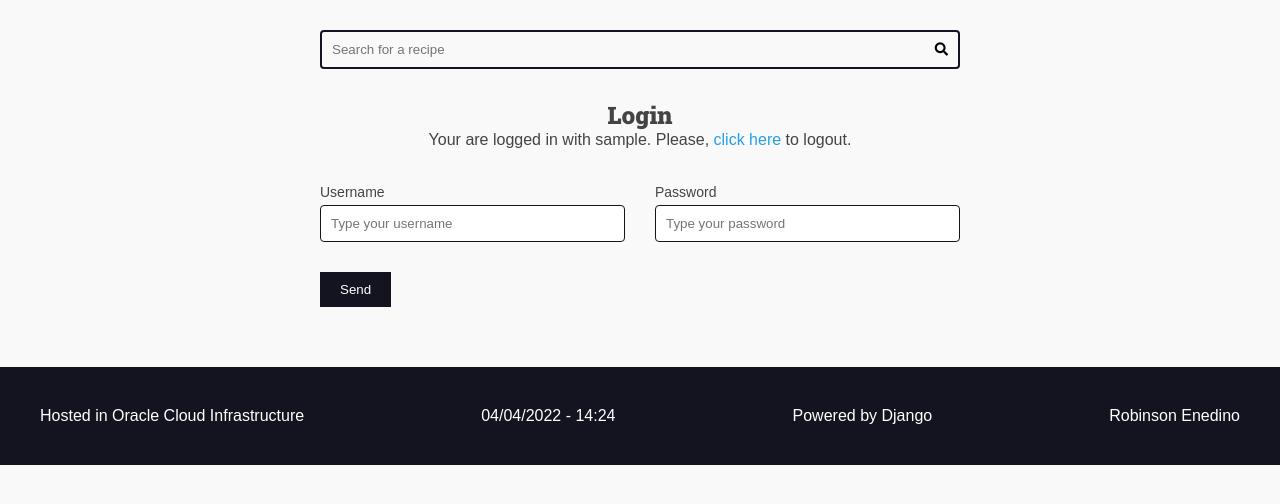
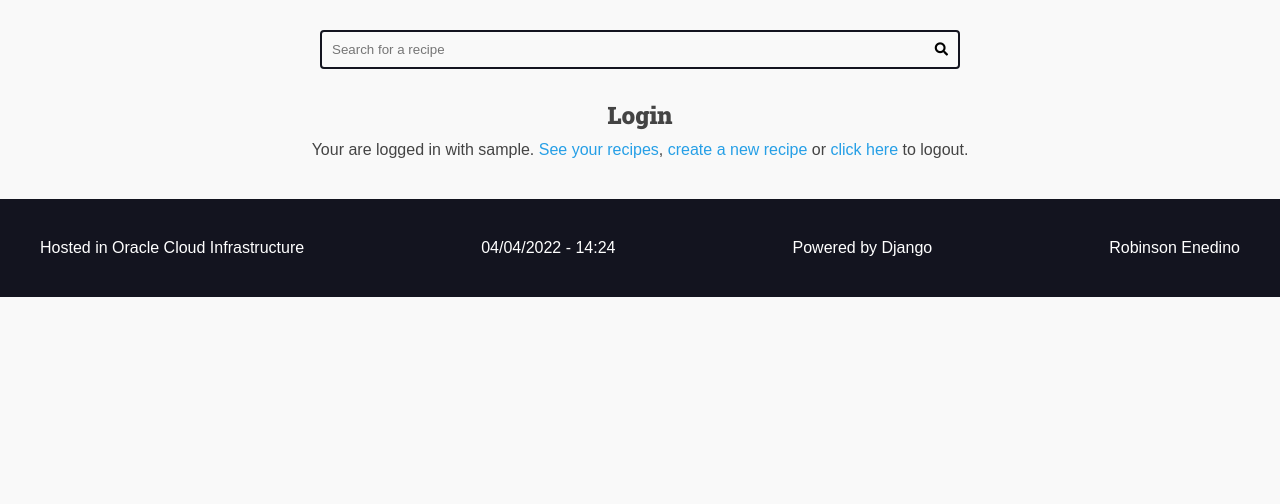
Before and after one commit to robinsonbrz/curso-django-projeto1, a Django app: page /authors/login/ in a window 1280 px wide. Shown: the part 113-617 px from the top of the page. Run offline with Django 4.2, Linux system fonts and the light colour scheme; the visitor is signed in with stand-in values (Sample User, id 1).

Commit message:
2022-02-25 dashboard  15 End

```diff
--- a/authors/templates/authors/pages/login.html
+++ b/authors/templates/authors/pages/login.html
@@ -5,20 +5,12 @@
 {% block content %}
   <div class="main-content center container">
     <h2>Login</h2>
-    {% if request.user.is_authenticated %}
-      <div>
-        Your are logged in with
-        {{ request.user.username }}.
-        Please,
-        <form class="inline-form" action="{% url 'authors:logout' %}" method='POST'>
-          {% csrf_token %}
-          <input type="hidden" name="username" value="{{ request.user.username }}">
-          <button class="plaintext-button" type="submit">click here</button>
-        </form> to logout.
-      </div>
-    {% endif %}
+    {% include 'authors/partials/login_message.html' %}
   </div>
 
   {% include 'global/partials/messages.html' %}
-  {% include 'global/partials/form.html' %}
+
+  {% if not user.is_authenticated %}
+    {% include 'global/partials/form.html' %}
+  {% endif %}
 {% endblock content %}
--- a/authors/templates/authors/pages/register_view.html
+++ b/authors/templates/authors/pages/register_view.html
@@ -9,6 +9,4 @@
 
   {% include 'global/partials/messages.html' %}
   {% include 'global/partials/form.html' %}
-
-
 {% endblock content %}
--- /dev/null
+++ b/authors/templates/authors/partials/login_message.html
@@ -0,0 +1,13 @@
+{% if user.is_authenticated %}
+<div class="login-message">
+  Your are logged in with
+  {{ request.user.username }}.
+  <a href="{% url 'authors:dashboard' %}">See your recipes</a>,
+  <a href="{% url 'authors:dashboard_recipe_new' %}">create a new recipe</a> or
+  <form class="inline-form" action="{% url 'authors:logout' %}" method='POST'>
+    {% csrf_token %}
+    <input type="hidden" name="username" value="{{ request.user.username }}">
+    <button class="plaintext-button" type="submit">click here</button>
+  </form> to logout.
+</div>
+{% endif %}
--- a/authors/urls.py
+++ b/authors/urls.py
@@ -10,4 +10,20 @@ urlpatterns = [
     path('login/', views.login_view, name='login'),
     path('login/create/', views.login_create, name='login_create'),
     path('logout/', views.logout_view, name='logout'),
+    path('dashboard/', views.dashboard, name='dashboard'),
+    path(
+        'dashboard/recipe/new/',
+        views.dashboard_recipe_new,
+        name='dashboard_recipe_new'
+    ),
+    path(
+        'dashboard/recipe/delete/',
+        views.dashboard_recipe_delete,
+        name='dashboard_recipe_delete'
+    ),
+    path(
+        'dashboard/recipe/<int:id>/edit/',
+        views.dashboard_recipe_edit,
+        name='dashboard_recipe_edit'
+    ),
 ]
--- a/authors/views.py
+++ b/authors/views.py
@@ -4,6 +4,9 @@ from django.contrib.auth.decorators import login_required
 from django.http import Http404
 from django.shortcuts import redirect, render
 from django.urls import reverse
+from recipes.models import Recipe
+
+from authors.forms.recipe_form import AuthorRecipeForm
 
 from .forms import LoginForm, RegisterForm
 
@@ -50,7 +53,6 @@ def login_create(request):
         raise Http404()
 
     form = LoginForm(request.POST)
-    login_url = reverse('authors:login')
 
     if form.is_valid():
         authenticated_user = authenticate(
@@ -66,7 +68,7 @@ def login_create(request):
     else:
         messages.error(request, 'Invalid username or password')
 
-    return redirect(login_url)
+    return redirect(reverse('authors:dashboard'))
 
 
 @login_required(login_url='authors:login', redirect_field_name='next')
@@ -82,3 +84,110 @@ def logout_view(request):
     messages.success(request, 'Logged out successfully')
     logout(request)
     return redirect(reverse('authors:login'))
+
+
+@login_required(login_url='authors:login', redirect_field_name='next')
+def dashboard(request):
+    recipes = Recipe.objects.filter(
+        is_published=False,
+        author=request.user
+    )
+    return render(
+        request,
+        'authors/pages/dashboard.html',
+        context={
+            'recipes': recipes,
+        }
+    )
+
+
+@login_required(login_url='authors:login', redirect_field_name='next')
+def dashboard_recipe_edit(request, id):
+    recipe = Recipe.objects.filter(
+        is_published=False,
+        author=request.user,
+        pk=id,
+    ).first()
+
+    if not recipe:
+        raise Http404()
+
+    form = AuthorRecipeForm(
+        data=request.POST or None,
+        files=request.FILES or None,
+        instance=recipe
+    )
+
+    if form.is_valid():
+        # Agora, o form é válido e eu posso tentar salvar
+        recipe = form.save(commit=False)
+
+        recipe.author = request.user
+        recipe.preparation_steps_is_html = False
+        recipe.is_published = False
+
+        recipe.save()
+
+        messages.success(request, 'Sua receita foi salva com sucesso!')
+        return redirect(reverse('authors:dashboard_recipe_edit', args=(id,)))
+
+    return render(
+        request,
+        'authors/pages/dashboard_recipe.html',
+        context={
+            'form': form
+        }
+    )
+
+
+@login_required(login_url='authors:login', redirect_field_name='next')
+def dashboard_recipe_new(request):
+    form = AuthorRecipeForm(
+        data=request.POST or None,
+        files=request.FILES or None,
+    )
+
+    if form.is_valid():
+        recipe: Recipe = form.save(commit=False)
+
+        recipe.author = request.user
+        recipe.preparation_steps_is_html = False
+        recipe.is_published = False
+
+        recipe.save()
+
+        messages.success(request, 'Salvo com sucesso!')
+        return redirect(
+            reverse('authors:dashboard_recipe_edit', args=(recipe.id,))
+        )
+
+    return render(
+        request,
+        'authors/pages/dashboard_recipe.html',
+        context={
+            'form': form,
+            'form_action': reverse('authors:dashboard_recipe_new')
+        }
+    )
+
+
+@login_required(login_url='authors:login', redirect_field_name='next')
+def dashboard_recipe_delete(request):
+    if not request.POST:
+        raise Http404()
+
+    POST = request.POST
+    id = POST.get('id')
+
+    recipe = Recipe.objects.filter(
+        is_published=False,
+        author=request.user,
+        pk=id,
+    ).first()
+
+    if not recipe:
+        raise Http404()
+
+    recipe.delete()
+    messages.success(request, 'Deleted successfully.')
+    return redirect(reverse('authors:dashboard'))
--- a/base_static/global/css/styles.css
+++ b/base_static/global/css/styles.css
@@ -66,6 +66,15 @@ h4,
 h5,
 h6 {
   font-family: var(--font-headings);
+}
+
+img {
+  max-width: 100%;
+}
+
+a {
+  color: var(--color-primary);
+  text-decoration: none;
 }
 
 .container {
@@ -329,7 +338,9 @@ h6 {
   color: var(--color-error-dark);
 }
 
-.form-content input {
+.form-content input,
+.form-content textarea,
+.form-content select {
   width: 100%;
   padding: 1rem;
   border-radius: 0.4rem;
@@ -351,6 +362,10 @@ h6 {
 
 .inline-form {
   display: inline;
+}
+
+.span-2 {
+  grid-column: span 2;
 }
 
 .plaintext-button {
@@ -413,10 +428,33 @@ h6 {
   color: var(--color-debug-dark);
 }
 
+/* Authors */
+.login-message {
+  margin: 1rem 0;
+}
+
+.authors-dashboard-container {
+  max-width: 64rem;
+  text-align: left;
+  padding: var(--spacing-gutter-medium);
+  margin: 0 auto;
+}
+
+.authors-dashboard-container h3,
+.authors-dashboard-container p,
+.authors-dashboard-container ul {
+  list-style-type: none;
+  margin: 1rem 0;
+}
+
 /* Generics */
 
 .center {
   text-align: center;
+}
+
+.left {
+  text-align: left;
 }
 
 .m-x {
--- /dev/null
+++ b/base_static/global/js/scripts.js
@@ -0,0 +1,17 @@
+function my_scope() {
+    const forms = document.querySelectorAll('.form-delete');
+
+    for (const form of forms) {
+      form.addEventListener('submit', function (e) {
+        e.preventDefault();
+
+        const confirmed = confirm('Are you sure?');
+
+        if (confirmed) {
+          form.submit();
+        }
+      });
+    }
+  }
+
+  my_scope();
--- a/base_templates/global/base.html
+++ b/base_templates/global/base.html
@@ -1,9 +1,10 @@
+{% load static %}
 <!DOCTYPE html>
 <html lang="pt-BR">
 
 <head>
     {% include 'global/partials/head.html' %}
-    <title>{% block title %}{% endblock title %} global</title>
+    <title>{% block title %}{% endblock title %} Recipes</title>
 </head>
 
 <body>
@@ -16,6 +17,8 @@
     </main>
 
     {% include 'global/partials/footer.html' %}
+
+    <script src="{% static 'global/js/scripts.js' %}"></script>
 </body>
 
 </html>
--- a/base_templates/global/partials/form.html
+++ b/base_templates/global/partials/form.html
@@ -1,10 +1,15 @@
 <div class="main-content container">
-  <form class="main-form" action="{{ form_action }}" method="POST">
+  <form
+    class="main-form"
+    action="{{ form_action }}"
+    method="POST"
+    enctype="multipart/form-data"
+  >
     {% csrf_token %}
 
     <div class="form-content form-content-grid">
       {% for field in form %}
-        <div class="form-group">
+        <div class="form-group {{ field.field.widget.attrs.class }}">
           <label for="{{ field.id_for_label }}">{{ field.label }}</label>
           {{field}}
 
@@ -14,6 +19,12 @@
 
           {{ field.errors }}
         </div>
+
+        {% if field.name == 'cover' and field.value.url %}
+          <div class="span-2">
+            <img src="{{ field.value.url }}" alt="Capa para {{ recipe.title }}">
+          </div>
+        {% endif %}
       {% endfor %}
     </div>
 
--- /dev/null
+++ b/utils/strings.py
@@ -0,0 +1,6 @@
+def is_positive_number(value):
+    try:
+        number_string = float(value)
+    except ValueError:
+        return False
+    return number_string > 0
```
Also changed, not shown: authors/forms/recipe_form.py (added, +84 -0 lines), authors/templates/authors/pages/dashboard.html (added, +39 -0 lines), authors/templates/authors/pages/dashboard_recipe.html (added, +17 -0 lines), recipes/admin.py (+11 -1 lines), 1 other file.
